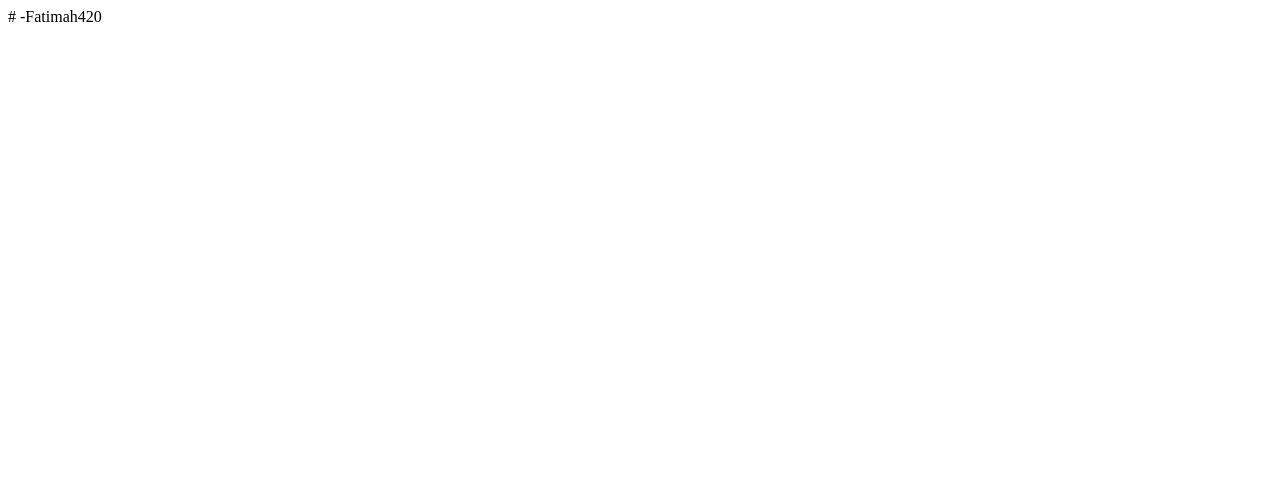
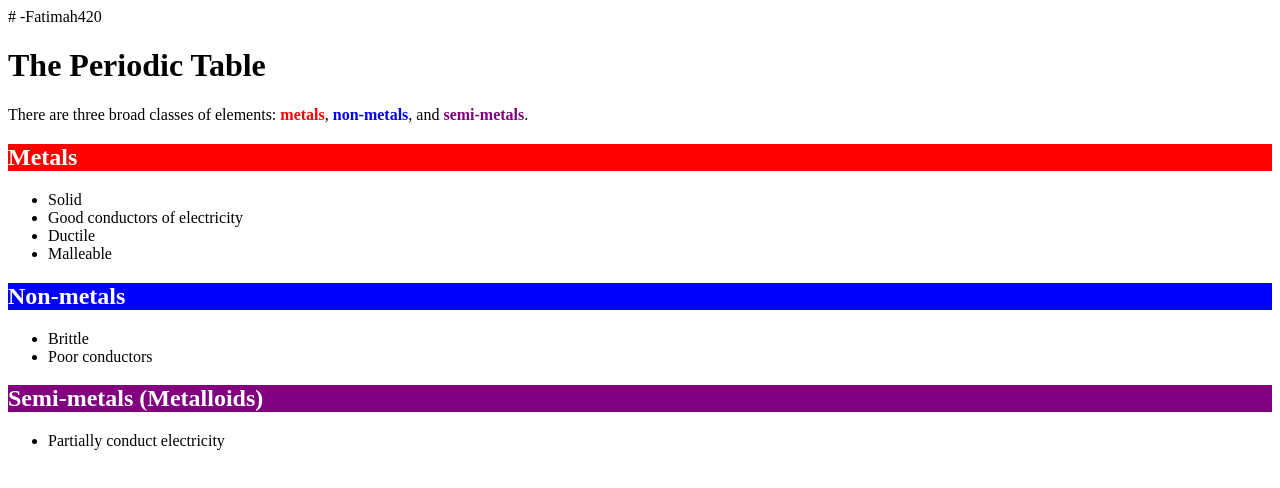
Before and after one commit to Fatimah420/-Fatimah420, a plain HTML site: page inedex.html in a window 1280 px wide. Drawn offline with Linux system fonts and the light colour scheme.

Commit message:
Update inedex.html

```diff
--- a/inedex.html
+++ b/inedex.html
@@ -1 +1,70 @@
 # -Fatimah420
+<!DOCTYPE html>
+<html>
+    <head>
+        <meta charset="utf-8">
+        <title>Challenge: Classes of elements</title>
+        <style>
+            h2.metal {
+                background-color: red; /* Set background color to red */
+                color: white; /* Change text color to white */
+            }
+
+            h2.non-metal {
+                background-color: blue; /* Set background color to blue */
+                color: white; /* Change text color to white */
+            }
+
+            h2.semi-metal {
+                background-color: purple; /* Set background color to purple */
+                color: white; /* Change text color to white */
+            }
+
+            .metal {
+                color: red;
+            }
+
+            .non-metal {
+                color: blue;
+            }
+
+            .semi-metal {
+                color: purple;
+            }
+        </style>
+    </head>
+    <body>
+
+        <h1>The Periodic Table</h1>
+
+        <p>
+            There are three broad classes of elements:
+            <strong class="metal">metals</strong>,
+            <strong class="non-metal">non-metals</strong>,
+            and <strong class="semi-metal">semi-metals</strong>.
+        </p>
+
+        <h2 class="metal">Metals</h2>
+
+        <ul>
+            <li>Solid</li>
+            <li>Good conductors of electricity</li>
+            <li>Ductile</li>
+            <li>Malleable</li>
+        </ul>
+
+        <h2 class="non-metal">Non-metals</h2>
+
+        <ul>
+            <li>Brittle</li>
+            <li>Poor conductors</li>
+        </ul>
+
+        <h2 class="semi-metal">Semi-metals (Metalloids)</h2>
+
+        <ul>
+            <li>Partially conduct electricity</li>
+        </ul>
+
+    </body>
+</html>
```
